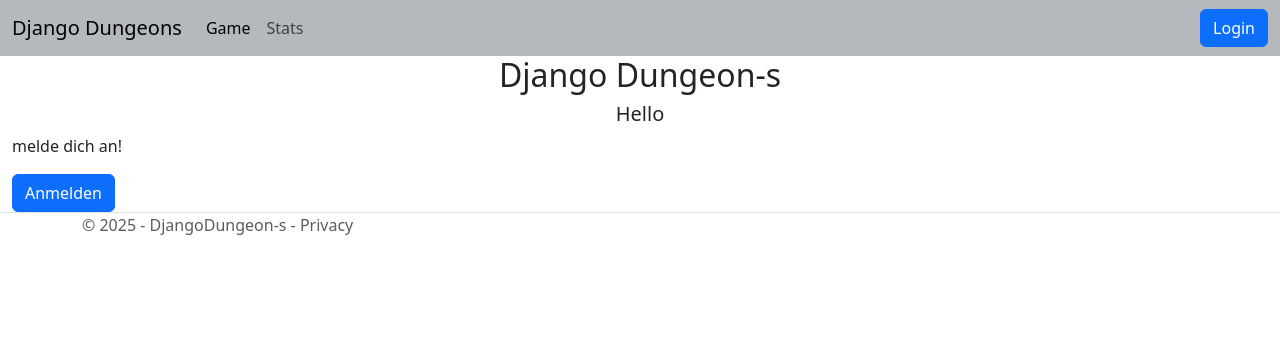
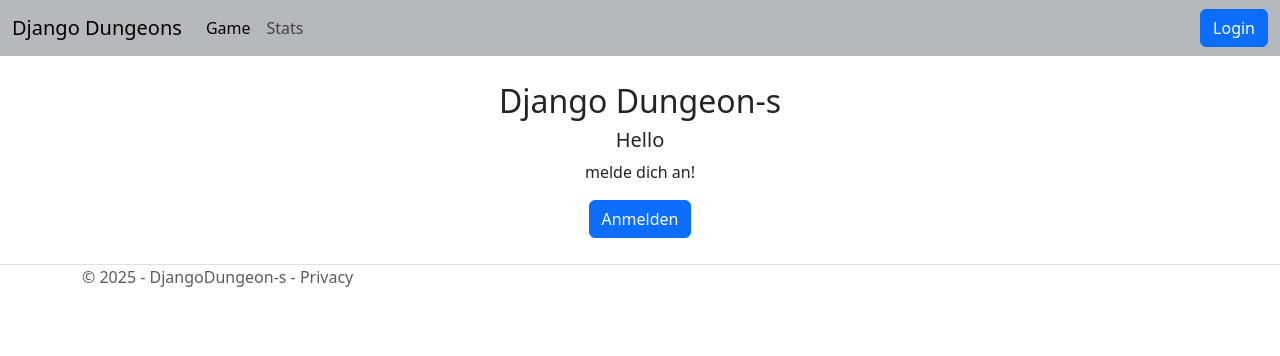
Before and after one commit to Squ1dward/DjangoDungeon-s, a Django app: page / in a window 1280 px wide. Shown: the top 356 px of the page. Run offline with Django 5.2, Linux system fonts and the light colour scheme.

Commit message:
form fix

```diff
--- a/main/static/css/style.css
+++ b/main/static/css/style.css
@@ -3,6 +3,7 @@ main {
     width: 100%;
     height: 100%;
     left: 0;
+    margin: 2% 0 2% 0;
 }
 
 .navbar {
--- a/main/templates/main/index.html
+++ b/main/templates/main/index.html
@@ -163,8 +163,10 @@
                     <a class="btn btn-outline-danger" href="/delete_chat_view/" style="margin-bottom: 0.5%">Neuanfangen</a>
                 </div>
             {% else %}
-                <p>melde dich an!</p>
-                <a href="/login/" class="btn btn-primary">Anmelden</a>
+                <div class="text-center">
+                    <p>melde dich an!</p>
+                    <a href="/login/" class="btn btn-primary">Anmelden</a>
+                </div>
             {% endif %}
         </div>
     </div>
--- a/main/views.py
+++ b/main/views.py
@@ -42,11 +42,11 @@ def index(request):
             chat_message_from_gpt.save()
             chat_profile = ChatProfile.objects.get(createdBy=request.user.id)
             chat_messages = ChatMessage.objects.filter(profileId=chat_profile.id).values()
+            form = ChatForm()
             messages_dict = {
                 'messages': chat_messages,
                 'form': form
             }
-            form = ChatForm()
             return HttpResponse(template.render(messages_dict, request))
     else:
         form = ChatForm()
```
Also changed, not shown: db.sqlite3.
